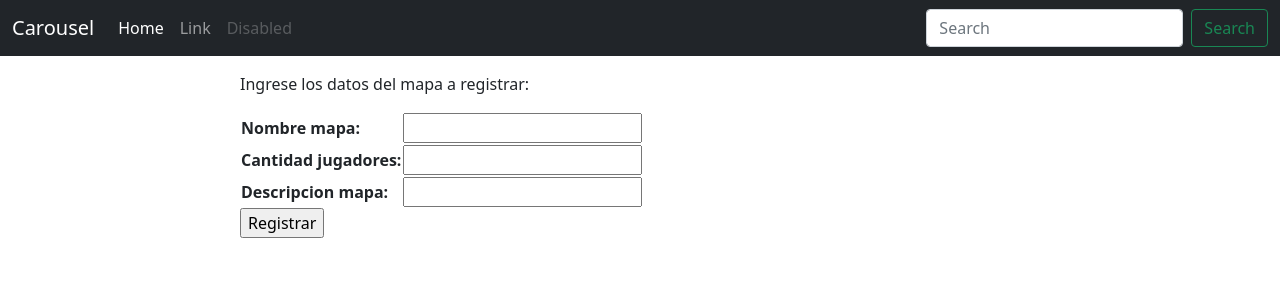
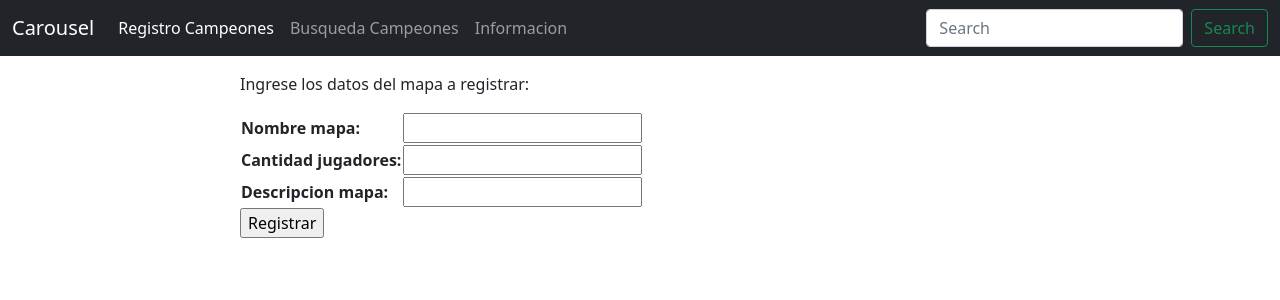
Before and after one commit to PatoGonz/Pre-entrega-3, a Django app: page /Registro_mapas in a window 1280 px wide. Shown: the top 300 px of the page. Run offline with Django 4.2, Linux system fonts and the light colour scheme; some libraries are stand-ins or nearby versions.

Commit message:
Agregando sistema login register y logout

```diff
--- a/Registro_lol/forms.py
+++ b/Registro_lol/forms.py
@@ -1,6 +1,9 @@
 from django import forms
+from django.contrib.auth.forms import AuthenticationForm, UserCreationForm
+from django.contrib.auth.models import User
+from django.contrib.auth.mixins import LoginRequiredMixin
 
-class Crear_campeon_form(forms.Form):
+class Crear_campeon_form(LoginRequiredMixin, forms.Form):
     nombre_campeon = forms.CharField()
     dificultad_campeon = forms.IntegerField()
     descripcion_campeon = forms.CharField()
@@ -14,3 +17,12 @@ class Crear_mapa_form(forms.Form):
     nombre_mapa = forms.CharField()
     cantidad_jugadores = forms.IntegerField()
     descripcion_mapa = forms.CharField()
+
+class UserRegisterForm(UserCreationForm):
+    email = forms.EmailField()
+
+    class Meta:
+        model = User
+        fields = ['username', 'email', 'password1', 'password2']
+        # Saca los mensajes de ayuda
+        help_texts = {k:"" for k in fields}
--- a/Registro_lol/models.py
+++ b/Registro_lol/models.py
@@ -1,8 +1,9 @@
 from django.db import models
+from django.contrib.auth.mixins import LoginRequiredMixin
 
 # Create your models here.
 
-class Crear_campeones(models.Model):
+class Crear_campeones(LoginRequiredMixin, models.Model):
     nombre_campeon = models.CharField(max_length=10)
     dificultad_campeon = models.IntegerField()
     descripcion_campeon = models.CharField(max_length=50)
--- a/Registro_lol/templates/Registro_lol/base.html
+++ b/Registro_lol/templates/Registro_lol/base.html
@@ -64,13 +64,13 @@
       <div class="collapse navbar-collapse" id="navbarCollapse">
         <ul class="navbar-nav me-auto mb-2 mb-md-0">
           <li class="nav-item">
-            <a class="nav-link active" aria-current="page" href="https://getbootstrap.com/docs/5.0/examples/carousel/#">Home</a>
+            <a class="nav-link active" aria-current="page" href="{% url 'Registro_campeones'%}">Registro Campeones</a>
           </li>
           <li class="nav-item">
-            <a class="nav-link" href="https://getbootstrap.com/docs/5.0/examples/carousel/#">Link</a>
+            <a class="nav-link" href="{% url 'busquedaCampeon'%}">Busqueda Campeones</a>
           </li>
           <li class="nav-item">
-            <a class="nav-link disabled" href="https://getbootstrap.com/docs/5.0/examples/carousel/#" tabindex="-1" aria-disabled="true">Disabled</a>
+            <a class="nav-link" href="{% url 'informacion'%}">Informacion</a>
           </li>
         </ul>
         <form class="d-flex">
--- a/Registro_lol/views.py
+++ b/Registro_lol/views.py
@@ -1,7 +1,10 @@
 from django.shortcuts import render
 from django.http import HttpResponse
 from Registro_lol.models import Crear_campeones, Crear_ward, Crear_mapa
-from Registro_lol.forms import Crear_campeon_form, Crear_ward_form, Crear_mapa_form
+from Registro_lol.forms import Crear_campeon_form, Crear_ward_form, Crear_mapa_form, UserRegisterForm
+from django.contrib.auth.forms import AuthenticationForm, UserCreationForm
+from django.contrib.auth import login, logout, authenticate
+
 # Create your views here.
 
 def index(request):
@@ -91,7 +94,7 @@ def fun_Crear_mapas(request):
 def fun_Busqueda_bd(request):
       return render(request, "Registro_lol/busquedaCampeon.html")
 
-def fun_Busqueda(request):
+def fun_Busqueda(LoginRequiredMixin,request):
 
       if request.GET["nombre_campeon"]:
 
@@ -106,3 +109,49 @@ def fun_Busqueda(request):
 
 
       return HttpResponse(respuesta)
+
+
+def login_request(request):
+
+    if request.method == 'POST':
+        form = AuthenticationForm(request, data = request.POST)
+
+        if form.is_valid():  # Si pasó la validación de Django
+
+            usuario = form.cleaned_data.get('username')
+            contrasenia = form.cleaned_data.get('password')
+
+            user = authenticate(username=usuario, password=contrasenia)
+
+            if user is not None:
+                login(request, user)
+
+                return render(request, "Registro_lol/inicio.html", {"mensaje":f"Bienvenido {usuario}"})
+            else:
+                return render(request, "Registro_lol/inicio.html", {"mensaje":"Datos incorrectos"})
+
+        else:
+
+            return render(request, "Registro_lol/inicio.html", {"mensaje":"Formulario erroneo"})
+
+    form = AuthenticationForm()
+
+    return render(request, "Registro_lol/login.html", {"form": form})
+
+def register(request):
+
+      if request.method == 'POST':
+
+            #form = UserCreationForm(request.POST)
+            form = UserRegisterForm(request.POST)
+            if form.is_valid():
+
+                  username = form.cleaned_data['username']
+                  form.save()
+                  return render(request,"Registro_lol/inicio.html" ,  {"mensaje":"Usuario Creado :)"})
+
+      else:
+            #form = UserCreationForm()
+            form = UserRegisterForm()
+
+      return render(request,"Registro_lol/registro.html" ,  {"form":form})
--- a/Web_Django/urls.py
+++ b/Web_Django/urls.py
@@ -15,7 +15,9 @@ Including another URLconf
 """
 from django.contrib import admin
 from django.urls import path
-from Registro_lol.views import index, fun_Crear_campeones, fun_Crear_wards, fun_Crear_mapas, fun_Mostrar_informacion, fun_Busqueda_bd, fun_Busqueda
+from Registro_lol.views import index, fun_Crear_campeones, fun_Crear_wards, fun_Crear_mapas, fun_Mostrar_informacion, fun_Busqueda_bd, fun_Busqueda, login_request, register
+from django.contrib.auth.views import LogoutView
+
 
 urlpatterns = [
     path('', index, name="index"),
@@ -26,4 +28,7 @@ urlpatterns = [
     path('informacion', fun_Mostrar_informacion, name="informacion"),
     path('busquedaCampeon', fun_Busqueda_bd, name="busquedaCampeon"),
     path('busqueda/', fun_Busqueda),
+    path('login', login_request, name = 'Login'),
+    path('register', register, name='Register'),
+    path('logout', LogoutView.as_view(template_name='Registro_lol/logout.html'), name='Logout'),
     ]
```
Also changed, not shown: Registro_lol/templates/Registro_lol/login.html (added, +16 -0 lines), Registro_lol/templates/Registro_lol/logout.html (added, +11 -0 lines), Registro_lol/templates/Registro_lol/registro.html (added, +15 -0 lines), Registro_lol/templates/Registro_lol/inicio.html (added), db.sqlite3.
